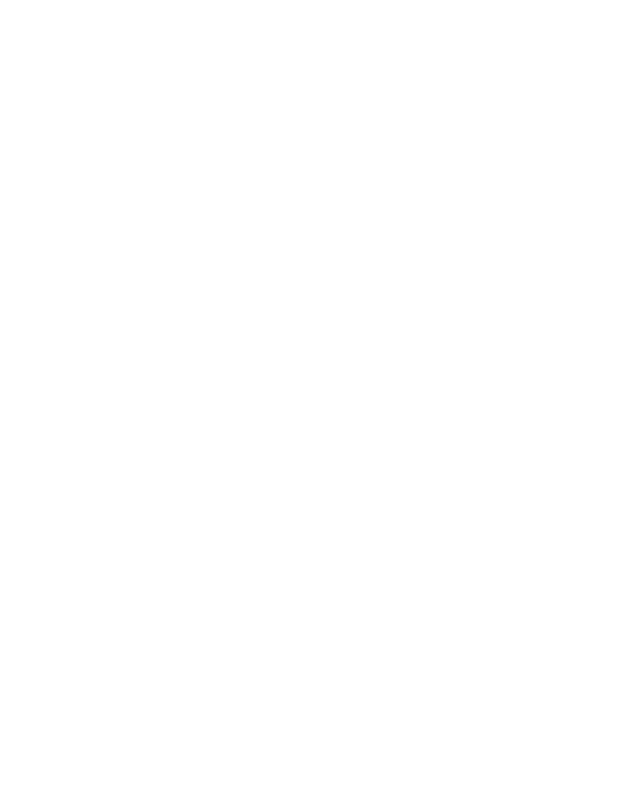
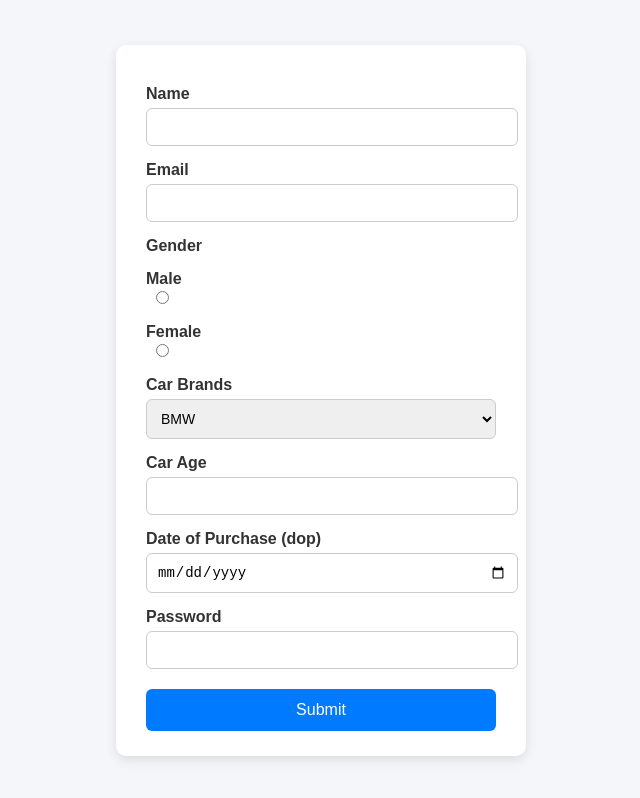
Before and after one commit to acciojob/car-insurance-form-gdsKaran, a website: page main.html in a window 1280 px wide. Shown: the whole page, without its empty margins (319-959 px from the left). Drawn offline with Linux system fonts and the light colour scheme.

Commit message:
created a submission

```diff
--- a/main.html
+++ b/main.html
@@ -8,6 +8,30 @@
 
 <body>
 	<!-- the entire body must be written by student -->
+	<form method="post" action="/submit">
+		<label for="name">Name</label>
+		<input id="name" name="name" type="text" required>
+		<label for="email">Email</label>
+		<input id="email" name="email" type="email" required>
+		<label >Gender</label>
+		<label for="male">Male</label>
+       <input type="radio" id="male" name="gender" value="male" required>
+       <label for="female">Female</label>
+       <input type="radio" id="female" name="gender" value="female" required>
+		<label>Car Brands</label>
+		<select  id="cars" name="cars">
+			<option value="BMW">BMW</option>
+			<option value="Audi">Audi</option>
+			<option value="Toyota">Toyota</option>
+		</select>
+		<label for="carage">Car Age</label>
+		<input id="carage" name="number" type="number" required>
+		<label for="dop">Date of Purchase (dop)</label>
+		<input id="dop" name="date" type="date" required>
+		<label for="password">Password</label>
+		<input id="carage" name="password" type="password" required>
+	  <input type="submit" id="submit" value="Submit">
+	</form>
     <script type="text/javascript" src="./script.js">
 </script>
 
--- a/styles.css
+++ b/styles.css
@@ -1,2 +1,75 @@
+/* Reset some defaults */
+body {
+  font-family: Arial, sans-serif;
+  background: #f5f6fa;
+  display: flex;
+  justify-content: center;
+  align-items: center;
+  min-height: 100vh;
+  margin: 0;
+}
 
-/* Your CSS Code here. */
+/* Form container */
+form {
+  background: #ffffff;
+  padding: 25px 30px;
+  border-radius: 10px;
+  box-shadow: 0px 4px 12px rgba(0,0,0,0.1);
+  width: 350px;
+}
+
+/* Labels */
+form label {
+  display: block;
+  margin-top: 15px;
+  font-weight: bold;
+  color: #333;
+}
+
+/* Inputs & dropdown */
+form input[type="text"],
+form input[type="email"],
+form input[type="number"],
+form input[type="date"],
+form input[type="password"],
+form select {
+  width: 100%;
+  padding: 10px;
+  margin-top: 5px;
+  border: 1px solid #ccc;
+  border-radius: 6px;
+  font-size: 14px;
+  transition: 0.2s;
+}
+
+/* Focus effect */
+form input:focus,
+form select:focus {
+  border-color: #007BFF;
+  outline: none;
+  box-shadow: 0 0 5px rgba(0,123,255,0.3);
+}
+
+/* Radio buttons inline */
+form input[type="radio"] {
+  margin-left: 10px;
+  margin-right: 5px;
+}
+
+/* Submit button */
+form input[type="submit"] {
+  margin-top: 20px;
+  width: 100%;
+  padding: 12px;
+  background: #007BFF;
+  border: none;
+  border-radius: 6px;
+  color: #fff;
+  font-size: 16px;
+  cursor: pointer;
+  transition: 0.2s;
+}
+
+form input[type="submit"]:hover {
+  background: #0056b3;
+}
```
